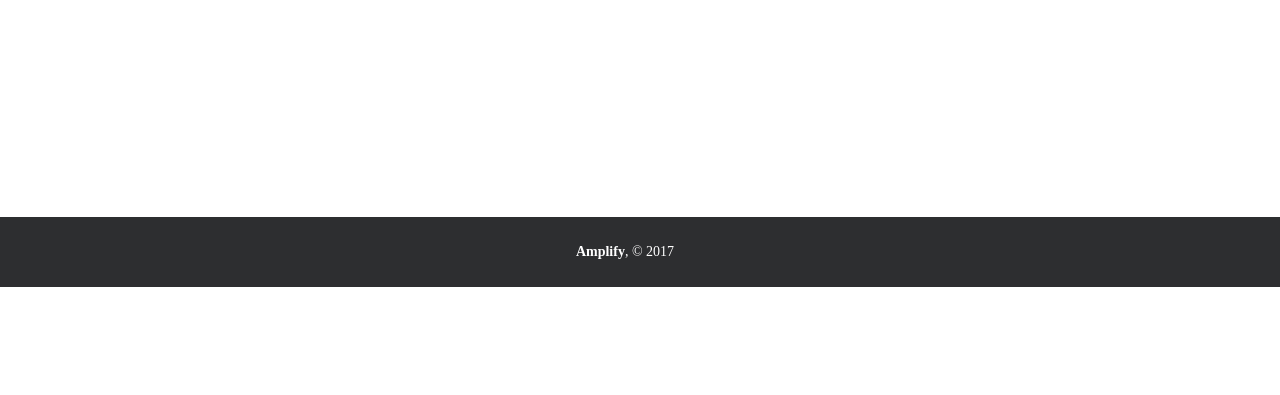
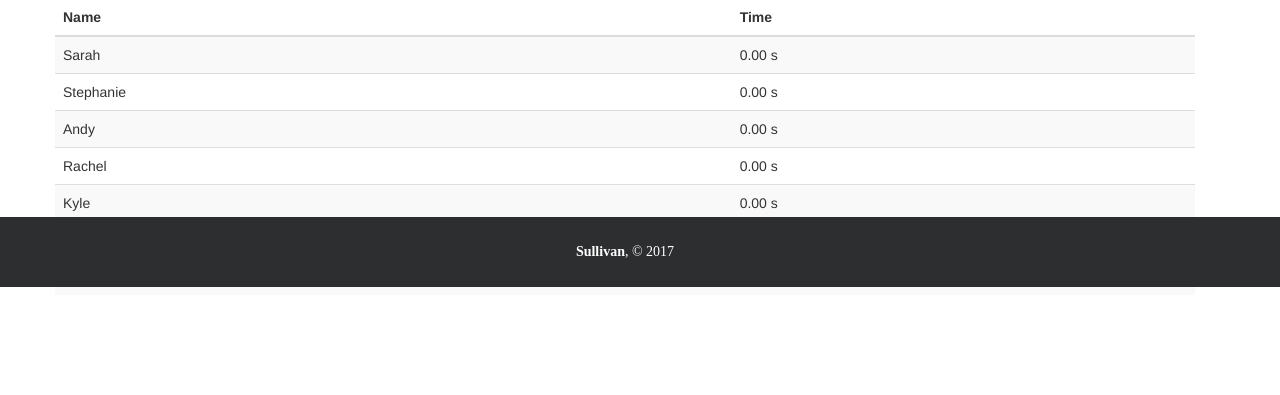
Before and after one commit to HackingForGood/HarvardHacks, a Flask app: template templates/teachers.html in a window 1280 px wide; the page is wider, and only the part inside the window is pictured. Shown: the part 513-908 px from the top of that part. Before the commit the page ends 800 px from the top of that part, so only its background shows below. Run offline with Flask 2, Linux system fonts and the light colour scheme; the template is opened without the code that fills it, so the values that code supplies are empty; some libraries are stand-ins or nearby versions; some web fonts are replaced.

Commit message:
Authentication and layout changes

```diff
--- a/static/js/teachers.js
+++ b/static/js/teachers.js
@@ -9,11 +9,10 @@
     firebase.auth().onAuthStateChanged(function(user) {
         if (user) {
             configure(user);
-            show_classroom();
         } else {
-            window.location = Flask.url_for('index');
         }
     });
+    show_classroom();
 }
 
 function configure(user) {
--- a/templates/layout.html
+++ b/templates/layout.html
@@ -34,7 +34,7 @@
         <!-- for dynamic url routing -->
         {{ JSGlue.include() }}
 
-        <title>{% block title %}{% endblock %} - Amplify</title>
+        <title>{% block title %}{% endblock %} - Sullivan</title>
 
         {% block head %}{% endblock %}
     </head>
@@ -71,6 +71,7 @@
 
         <div class="container">
             {% block body %}{% endblock %}
+            <br/><br/><br/><br/>
         </div>
 
         <footer class="text-center">
@@ -78,7 +79,7 @@
                 <div class="container">
                     <div class="row">
                         <div class="col-lg-12">
-                            <p><b>Amplify</b>, &copy; 2017</p>
+                            <p><b>Sullivan</b>, &copy; 2017</p>
                         </div>
                     </div>
                 </div>
```
